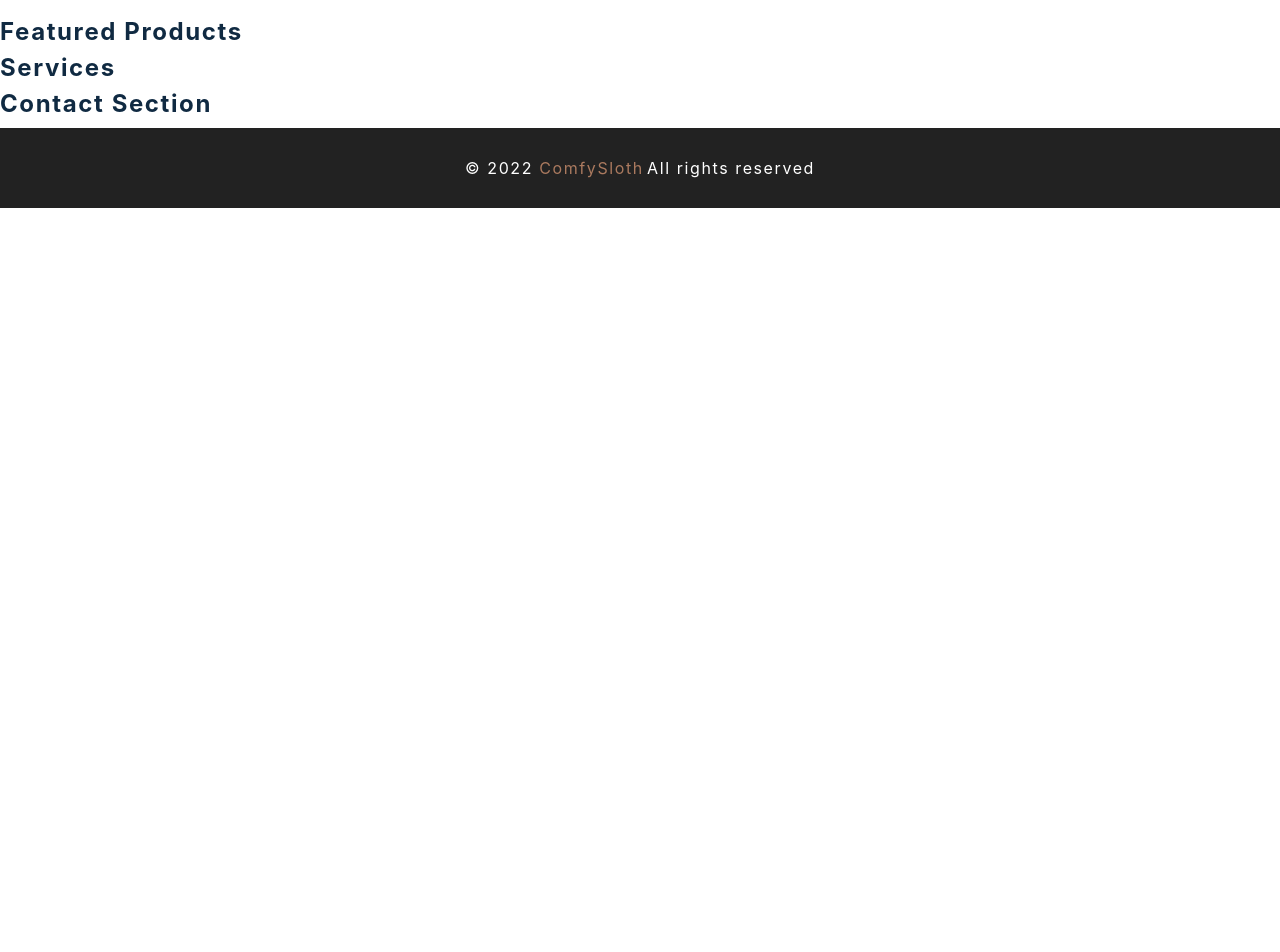
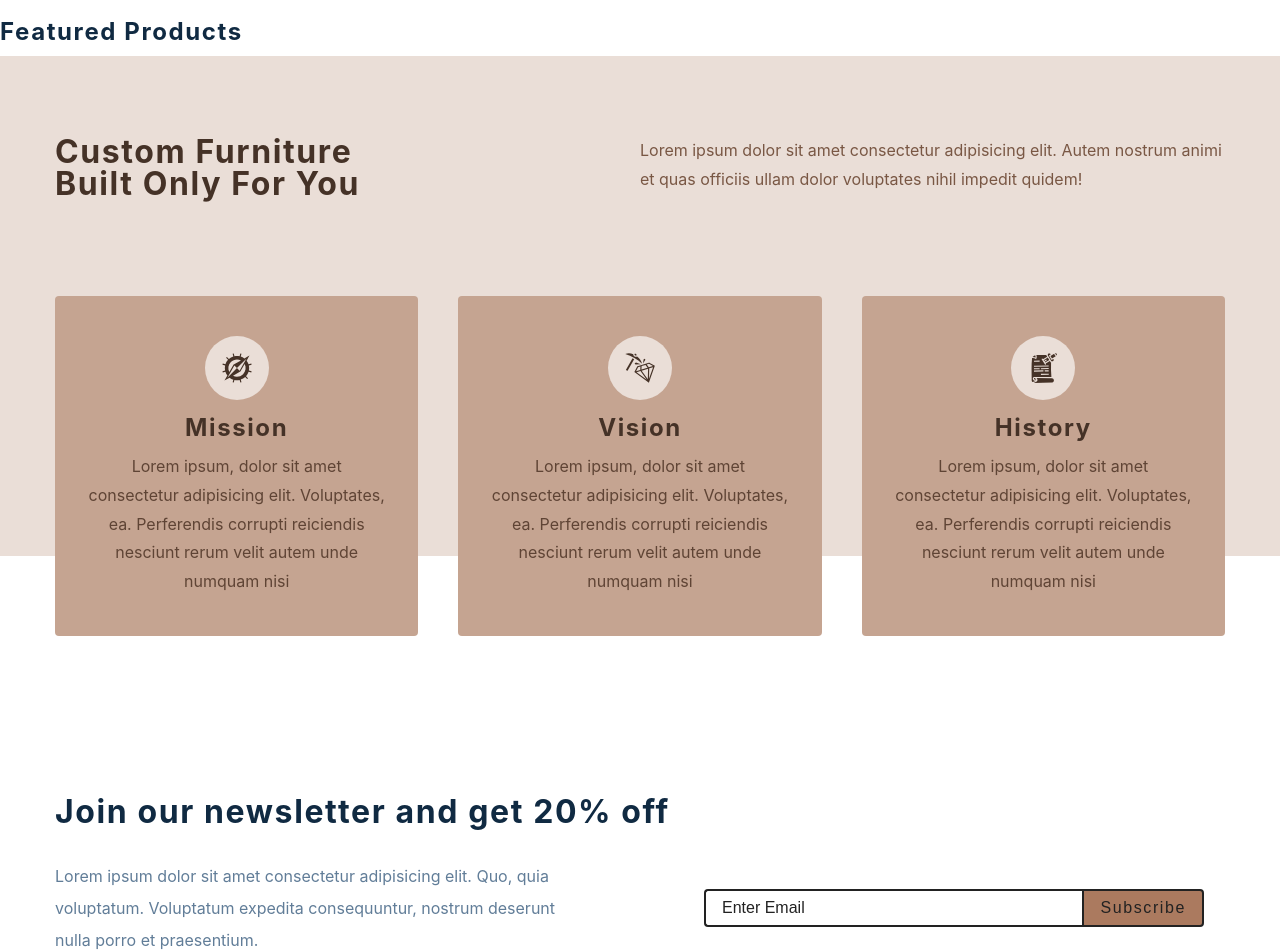
Before and after one commit to fearm3/e-commerce, a React (Create React App) app: page / in a window 1280 px wide. Shown: the part 780-1732 px from the top of the page. Before the commit the page ends 988 px from the top, so only its background shows below. Built offline with nearby package versions, Linux system fonts and the light colour scheme; the HTML template or start-up script is replaced by a standard one.

Commit message:
add services and contact

```diff
--- a/src/components/Contact.js
+++ b/src/components/Contact.js
@@ -1,9 +1,32 @@
-import React from 'react'
-import styled from 'styled-components'
+import React from "react";
+import styled from "styled-components";
 
 const Contact = () => {
-  return <h4>contact section</h4>
-}
+  return (
+    <Wrapper>
+      <div className="section-center">
+        <h3>Join our newsletter and get 20% off</h3>
+        <div className="content">
+          <p>
+            Lorem ipsum dolor sit amet consectetur adipisicing elit. Quo, quia
+            voluptatum. Voluptatum expedita consequuntur, nostrum deserunt nulla
+            porro et praesentium.
+          </p>
+          <form className="contact-form">
+            <input
+              type="email"
+              className="form-input"
+              placeholder="enter email"
+            />
+            <button type="submit" className="submit-btn">
+              subscribe
+            </button>
+          </form>
+        </div>
+      </div>
+    </Wrapper>
+  );
+};
 const Wrapper = styled.section`
   padding: 5rem 0;
   h3 {
@@ -67,6 +90,6 @@
   @media (min-width: 1280px) {
     padding: 15rem 0;
   }
-`
+`;
 
-export default Contact
+export default Contact;
--- a/src/components/Services.js
+++ b/src/components/Services.js
@@ -1,10 +1,38 @@
-import React from 'react'
-import styled from 'styled-components'
-import { services } from '../utils/constants'
+import React from "react";
+import styled from "styled-components";
+import { services } from "../utils/constants";
 
 const Services = () => {
-  return <h4>services </h4>
-}
+  return (
+    <Wrapper>
+      <div className="section-center">
+        <article className="header">
+          <h3>
+            custom furniture <br />
+            built only for you
+          </h3>
+          <p>
+            Lorem ipsum dolor sit amet consectetur adipisicing elit. Autem
+            nostrum animi et quas officiis ullam dolor voluptates nihil impedit
+            quidem!
+          </p>
+        </article>
+        <div className="services-center">
+          {services.map((service) => {
+            const { id, icon, title, text } = service;
+            return (
+              <article key={id} className="service">
+                <span className="icon">{icon}</span>
+                <h4>{title}</h4>
+                <p>{text}</p>
+              </article>
+            );
+          })}
+        </div>
+      </div>
+    </Wrapper>
+  );
+};
 
 const Wrapper = styled.section`
   h3,
@@ -68,5 +96,5 @@
       transform: translateY(5rem);
     }
   }
-`
-export default Services
+`;
+export default Services;
```
